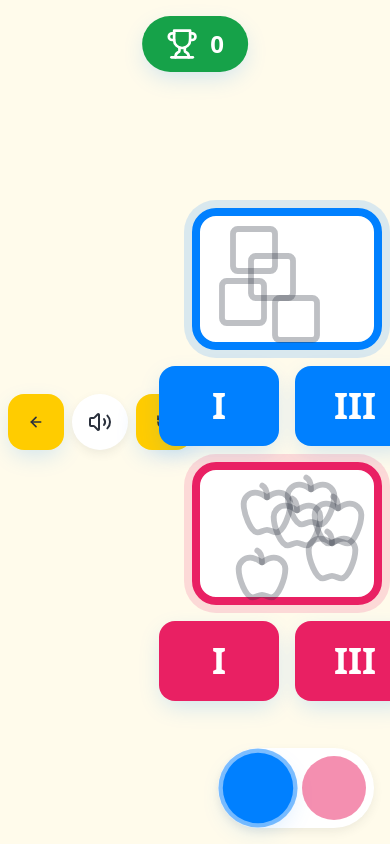
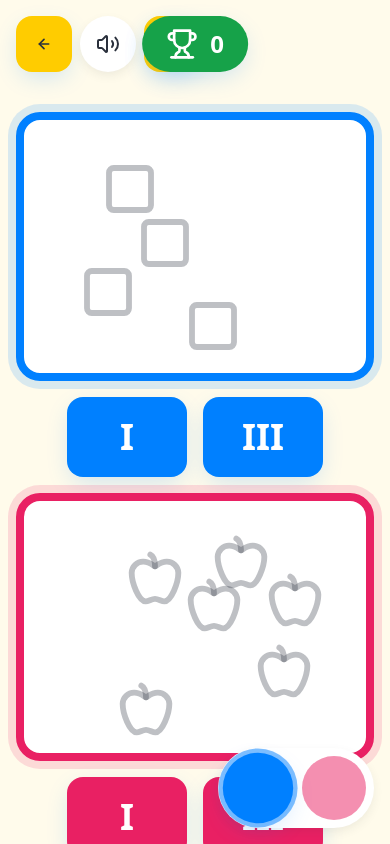
Before and after one commit to TomSlavkovsky/icon-counting-game, a React (Vite) app: page /icon-counting-game/game/compare in a window 390 px wide. Built offline with nearby package versions, Linux system fonts and the light colour scheme; the HTML template or start-up script is replaced by a standard one.

Commit message:
Fix CompareGame menu layout

```diff
--- a/src/pages/CompareGame.tsx
+++ b/src/pages/CompareGame.tsx
@@ -8,7 +8,7 @@ import { generateTask, checkAnswer, playSound } from '@/components/game/gameUtil
 import { useSettings } from '@/contexts/SettingsContext';
 
 const CompareGame = () => {
-  const { soundEnabled } = useSettings();
+  const { soundEnabled, setSoundEnabled } = useSettings();
   const [task, setTask] = useState<GameTask>(() => generateTask());
   const [selectedColor, setSelectedColor] = useState<ColorChoice>('blue');
   const [score, setScore] = useState(0);
@@ -74,21 +74,22 @@ const CompareGame = () => {
   }, []);
 
   return (
-    <div className="min-h-screen flex items-center justify-center p-2 sm:p-4 md:p-8 relative overflow-auto">
+    <div className="h-screen overflow-hidden bg-background flex flex-col items-center p-4 pb-8">
       {/* Header with back and reset buttons */}
+      <div className="absolute top-4 left-4 right-4 flex items-center justify-between z-10">
         <GameHeader
           score={score}
           muted={!soundEnabled}
-        onToggleMute={() => {}}
+          onToggleMute={() => setSoundEnabled(!soundEnabled)}
           onReset={handleNextTask}
         />
 
-      {/* Score Counter - centered at top */}
-      <div className="absolute top-4 left-1/2 -translate-x-1/2 z-10">
+        <div className="absolute left-1/2 -translate-x-1/2">
           <ScoreCounter score={score} />
         </div>
+      </div>
 
-      <div className="w-full max-w-7xl pt-16 sm:pt-0">
+      <div className="w-full max-w-7xl mt-24">
         {/* Game Fields */}
         <div className="grid grid-cols-1 lg:grid-cols-2 gap-4 sm:gap-8 items-start">
           <GameField
@@ -110,7 +111,7 @@ const CompareGame = () => {
       </div>
 
       {/* Color Selector - bottom right */}
-      <div className="fixed bottom-4 right-4 sm:bottom-8 sm:right-8 z-10 animate-slide-up">
+      <div className="absolute bottom-4 right-4 z-10">
         <ColorSelector selected={selectedColor} onChange={setSelectedColor} />
       </div>
     </div>
```
Lines whose indentation alone changed are shown as unchanged.
